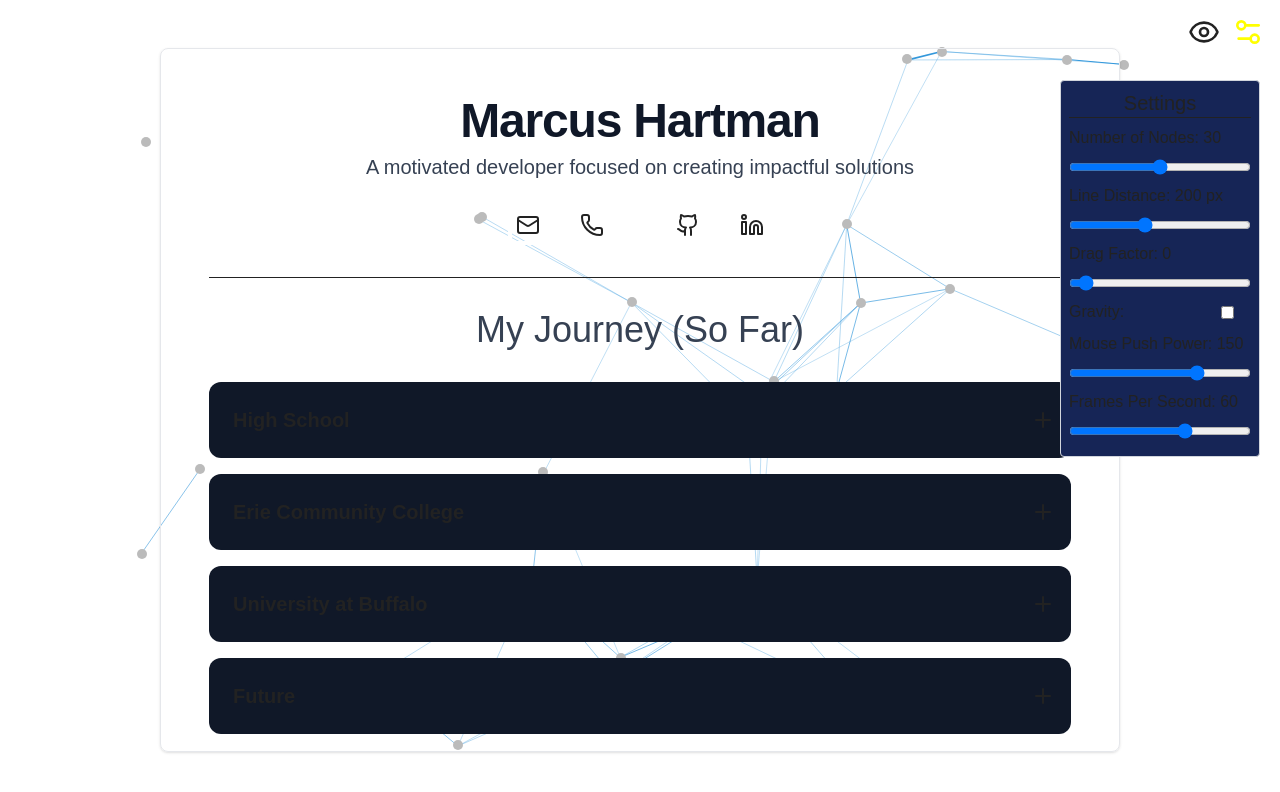
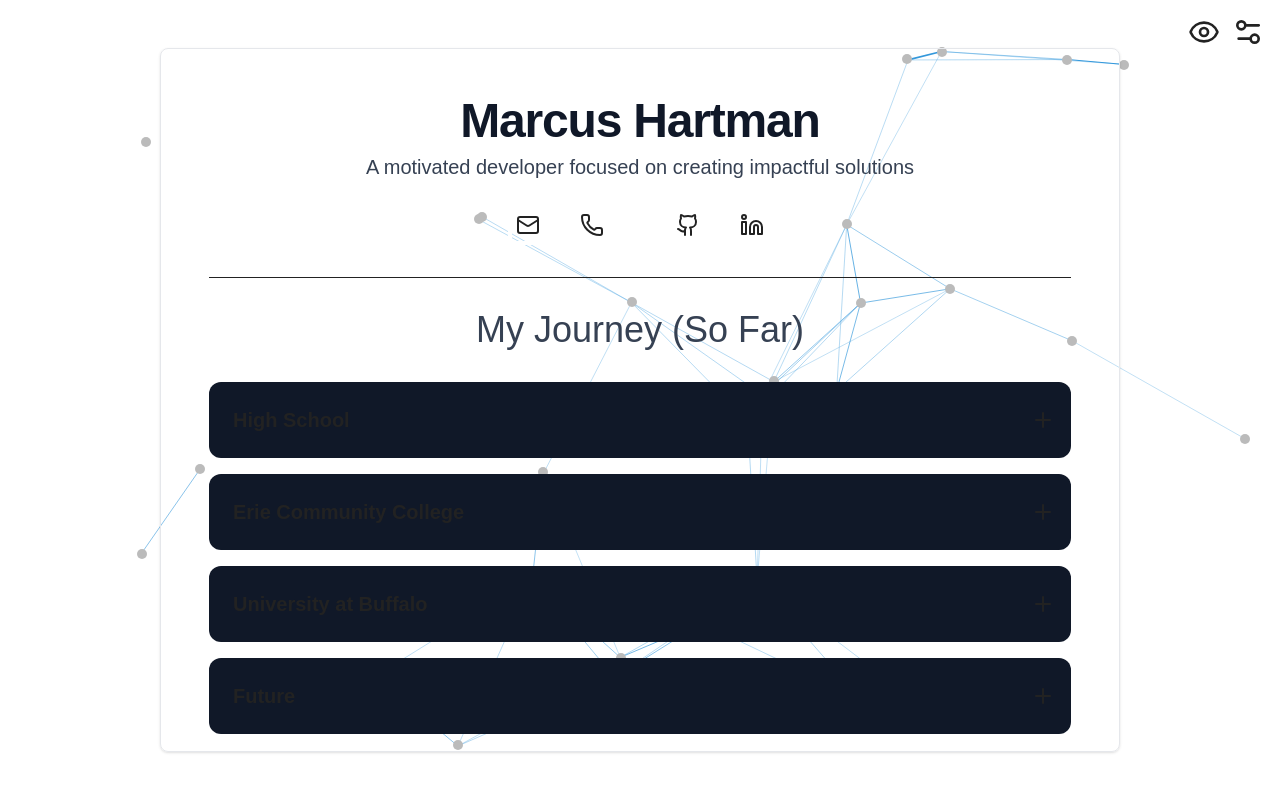
Before and after one commit to mmhartma/mmhartma.github.io, a Next.js app: page / in a window 1280 px wide. Shown: the top 792 px of the page. Built offline with nearby package versions, Linux system fonts and the light colour scheme.

Commit message:
forgot to disable settings before pushing...

```diff
--- a/src/app/page.js
+++ b/src/app/page.js
@@ -21,7 +21,7 @@ const EXPERIENCES = {
 
 export default function Home() {
   let [visible, setVisibility] = useState(true)
-  let [settingsOpen, setSettingsOpen] = useState(true)
+  let [settingsOpen, setSettingsOpen] = useState(false)
   let [settings, setSettings] = useState({
     numNodes: 30,
     lineMaxDistance: 200,
```
Also changed, not shown: 3 other files (tests, documents, lock files or other folders).
